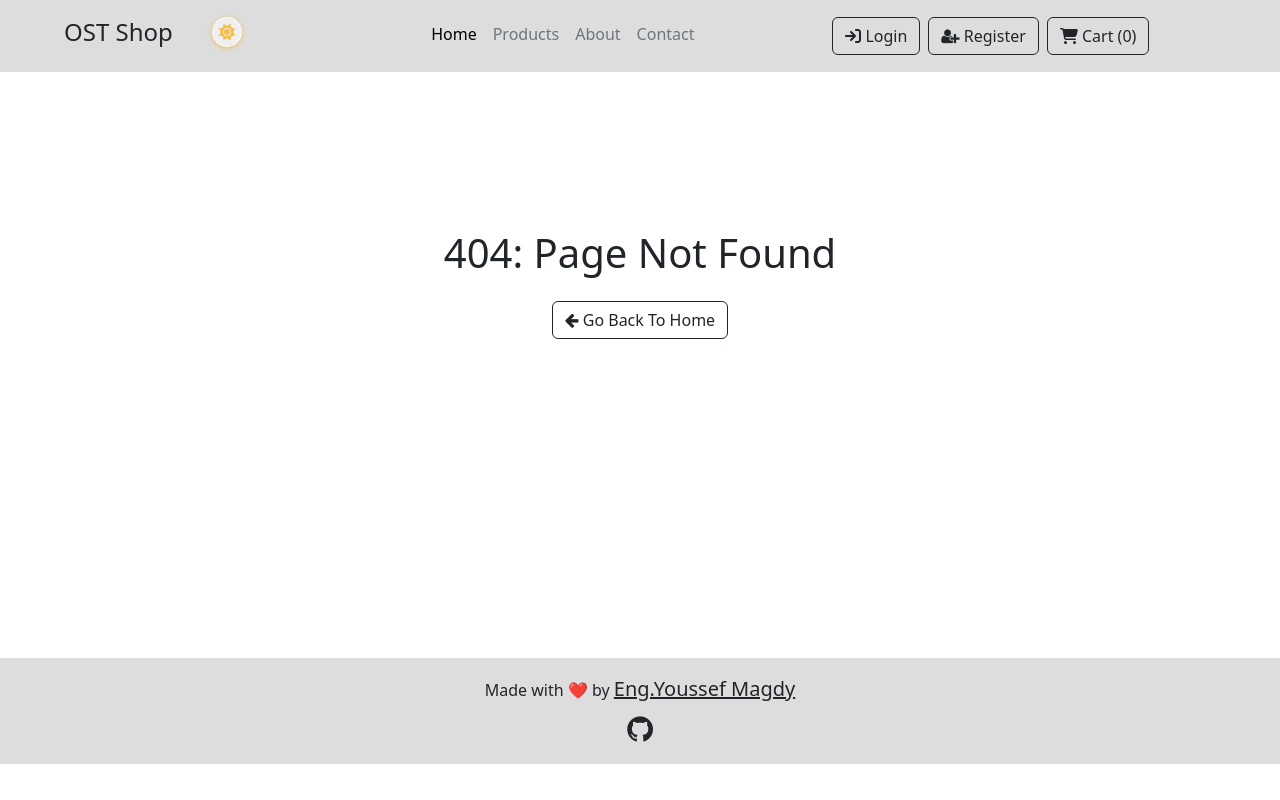
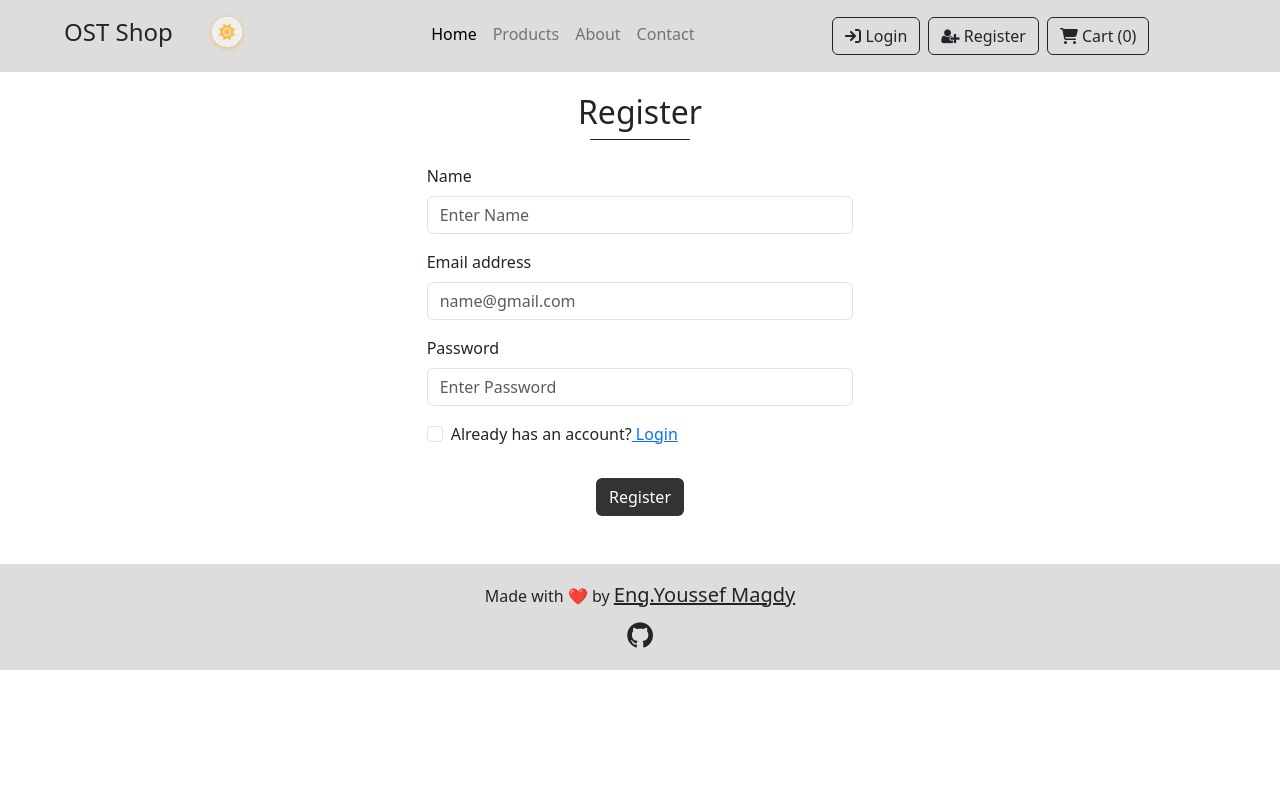
Before and after one commit to Youssef-Magdy-19/Ecommerce-Website, a React (Create React App) app: page /Ecommerce-Website/register in a window 1280 px wide. Before the commit this address had no page. Built offline with nearby package versions, Linux system fonts and the light colour scheme.

Commit message:
update url

```diff
--- a/package.json
+++ b/package.json
@@ -1,4 +1,5 @@
 {
+  "homepage": "https://Youssef-Magdy-19.github.io/Ecommerce-Website",
   "name": "youssefyahya",
   "version": "0.1.0",
   "private": true,
@@ -27,6 +28,8 @@
   },
   "scripts": {
     "start": "react-scripts start",
+    "predeploy": "npm run build",
+    "deploy": "gh-pages -d build",
     "build": "react-scripts build",
     "test": "react-scripts test",
     "eject": "react-scripts eject"
--- a/src/App.js
+++ b/src/App.js
@@ -24,15 +24,15 @@ function App() {
 
     <NavBar/>
     <Routes>
-      <Route path="/" element={<Home/>}/>
-      <Route path="/products" element={<Products/>}/>
-      <Route path="/about" element={<About/>}/>
-      <Route path="/login" element={<Login/>}/>
-      <Route path="/register" element={<Register/>}/>
-      <Route path="/contact" element={<Contact/>}/>
-      <Route path="/cart" element={<Cart/>}/>
-      <Route path="/checkout" element={<Check/>}/>
-      <Route path="/products/:id" element={<ProductBuy/>}/>
+      <Route path="/Ecommerce-Website/" element={<Home/>}/>
+      <Route path="/Ecommerce-Website/products" element={<Products/>}/>
+      <Route path="/Ecommerce-Website/about" element={<About/>}/>
+      <Route path="/Ecommerce-Website/login" element={<Login/>}/>
+      <Route path="/Ecommerce-Website/register" element={<Register/>}/>
+      <Route path="/Ecommerce-Website/contact" element={<Contact/>}/>
+      <Route path="/Ecommerce-Website/cart" element={<Cart/>}/>
+      <Route path="/Ecommerce-Website/checkout" element={<Check/>}/>
+      <Route path="/Ecommerce-Website/products/:id" element={<ProductBuy/>}/>
       <Route path="*" element={<PageNotFound/>}/>
     </Routes>
     <Footer/>
--- a/src/component/NavBar.jsx
+++ b/src/component/NavBar.jsx
@@ -56,19 +56,19 @@ function NavBar() {
             <div className="header-elements col-md-9 col-12 m-auto">
               <Navbar.Collapse id="basic-navbar-nav" >
                 <Nav className="nav m-auto text-center">
-                    <Link className={active === "home" ? "active links text-decoration-none ms-3 link-secondary" : "text-decoration-none ms-3 link-secondary links"}  onClick={()=>setactive("home")} to="/">Home</Link>
-                    <Link className={active === "products" ? "active links text-decoration-none ms-3 link-secondary" : "text-decoration-none ms-3 link-secondary links"} onClick={()=>setactive("products")} to="/products" >Products</Link>
-                    <Link className={active === "about" ? "active links text-decoration-none ms-3 link-secondary" : "text-decoration-none ms-3 link-secondary links"} onClick={()=>setactive("about")} to="/about" >About</Link>
-                    <Link className={active === "contact" ? "active links text-decoration-none ms-3 link-secondary" : "text-decoration-none ms-3 link-secondary links"} onClick={()=>setactive("contact")} to="/contact">Contact</Link>
+                    <Link className={active === "home" ? "active links text-decoration-none ms-3 link-secondary" : "text-decoration-none ms-3 link-secondary links"}  onClick={()=>setactive("home")} to="/Ecommerce-Website/">Home</Link>
+                    <Link className={active === "products" ? "active links text-decoration-none ms-3 link-secondary" : "text-decoration-none ms-3 link-secondary links"} onClick={()=>setactive("products")} to="/Ecommerce-Website/products" >Products</Link>
+                    <Link className={active === "about" ? "active links text-decoration-none ms-3 link-secondary" : "text-decoration-none ms-3 link-secondary links"} onClick={()=>setactive("about")} to="/Ecommerce-Website/about" >About</Link>
+                    <Link className={active === "contact" ? "active links text-decoration-none ms-3 link-secondary" : "text-decoration-none ms-3 link-secondary links"} onClick={()=>setactive("contact")} to="/Ecommerce-Website/contact">Contact</Link>
                 </Nav>
                 <div className="buttons d-flex justify-content-center">
-                  {currentUserInfo ? <Link to="/login" id="logout" className={active === "login" ? "active-btn  btn btn-outline-dark ms-2" : "btn btn-outline-dark ms-2"} onClick={()=>{ updateNavBar();
+                  {currentUserInfo ? <Link to="/Ecommerce-Website/login" id="logout" className={active === "login" ? "active-btn  btn btn-outline-dark ms-2" : "btn btn-outline-dark ms-2"} onClick={()=>{ updateNavBar();
                   setCurrentUserInfo(localStorage.setItem("currentUser",false));
                   setactive("logout")}}><FontAwesomeIcon icon={ARightFrom}/> Logout</Link> :
-                  <><Link to="/login" id="login"  className={active === "login" ? "active-btn  btn btn-outline-dark ms-2" : "btn btn-outline-dark ms-2"} onClick={()=>{setactive("login");}} ><FontAwesomeIcon icon={ARight} /> Login</Link>
-                    <Link to="/register" id="register" className={active === "register" ? "active-btn  btn btn-outline-dark ms-2" : "btn btn-outline-dark ms-2"} onClick={()=>setactive("register")}><i className="fa fa-user-plus mr-1"></i> Register</Link></>
+                  <><Link to="/Ecommerce-Website/login" id="login"  className={active === "login" ? "active-btn  btn btn-outline-dark ms-2" : "btn btn-outline-dark ms-2"} onClick={()=>{setactive("login");}} ><FontAwesomeIcon icon={ARight} /> Login</Link>
+                    <Link to="/Ecommerce-Website/register" id="register" className={active === "register" ? "active-btn  btn btn-outline-dark ms-2" : "btn btn-outline-dark ms-2"} onClick={()=>setactive("register")}><i className="fa fa-user-plus mr-1"></i> Register</Link></>
                   }
-                    <Link to="/cart" className={active === "cart" ? "active-btn  btn btn-outline-dark ms-2" : "btn btn-outline-dark ms-2"} onClick={()=>setactive("cart")}><FontAwesomeIcon icon={Cart} /> Cart ({state.length})</Link>
+                    <Link to="/Ecommerce-Website/cart" className={active === "cart" ? "active-btn  btn btn-outline-dark ms-2" : "btn btn-outline-dark ms-2"} onClick={()=>setactive("cart")}><FontAwesomeIcon icon={Cart} /> Cart ({state.length})</Link>
                 </div>
               </Navbar.Collapse>
             </div>
--- a/src/component/products.jsx
+++ b/src/component/products.jsx
@@ -77,7 +77,7 @@ const Products =()=>{
                                     <p className="products-price text-center">price : {pro.price} $</p>
                                     <hr />
                                     <div className="buttons-buy text-center pb-3">
-                                        <Link to={"/products/"+ pro.id} className="btn btn-dark me-3" >Buy Now</Link>
+                                        <Link to={"/Ecommerce-Website/products/"+ pro.id} className="btn btn-dark me-3" >Buy Now</Link>
                                         <button className="product-btn btn btn-dark m-1"id={pro.id}onClick={() => {
                                         toast.success("Added to cart");addProduct(pro )}}
                                         >Add to Cart</button>
--- a/src/pages/Login.jsx
+++ b/src/pages/Login.jsx
@@ -14,7 +14,7 @@ const Login =()=>{
             if(user.email && user.password != ""){
                 if(userInfo.email == user.email && userInfo.password == user.password){
                     toast.success("signed in")
-                    setTimeout(()=>window.location="/",2000)
+                    setTimeout(()=>window.location="/Ecommerce-Website/",2000)
                 }else{
                     toast.error("The Email or Password Is false")
                 }
@@ -41,7 +41,7 @@ const Login =()=>{
                 <div class="mb-3 form-check col-md-5 col-sm-7 col-10">
                     <input type="checkbox" class="form-check-input" id="exampleCheck1"/>
                     <label class="form-check-label" for="exampleCheck1">New Here? </label>
-                    <Link to="/register"> Register</Link>
+                    <Link to="/Ecommerce-Website/register"> Register</Link>
                 </div>
                 <div className="btn-login text-center mt-3">
                     <a  type="submit" class="btn-link btn btn-dark" onClick={()=>{check();localStorage.setItem("currentUser" , currentUserInfo === false ? true : false)}}>Login</a>
--- a/src/pages/Register.jsx
+++ b/src/pages/Register.jsx
@@ -14,7 +14,7 @@ const Register =()=>{
                 toast.success("signed up")
                 const userInfo = localStorage.setItem("userInfo", JSON.stringify(user))
                 const Name = localStorage.setItem("name" , JSON.stringify(user.name))
-                setTimeout(()=>window.location="/login",2000)
+                setTimeout(()=>window.location="/Ecommerce-Website/login",2000)
             }else{
                 toast.error("Enter full Data");
             }
@@ -41,7 +41,7 @@ const Register =()=>{
             <div class="mb-3 form-check col-md-5 col-sm-7 col-10">
                 <input type="checkbox" class="form-check-input" id="exampleCheck1"/>
                 <label class="form-check-label" for="exampleCheck1">Already has an account? </label>
-                <Link to="/login"> Login</Link>
+                <Link to="/Ecommerce-Website/login"> Login</Link>
             </div>
             <div className="btn-login text-center mt-3">
                 <Link  type="submit" class="btn-link btn btn-dark" onClick={()=>check()}>Register</Link>
--- a/src/pages/cart.jsx
+++ b/src/pages/cart.jsx
@@ -87,7 +87,7 @@ const Cart =()=>{
                                     <p>Total : </p>
                                     <p>{Math.floor(totalPrice) + 30}$</p>
                                 </div>
-                                <Link to="/checkout" className="btn btn-dark w-100">Go To Checkout</Link>
+                                <Link to="/Ecommerce-Website/checkout" className="btn btn-dark w-100">Go To Checkout</Link>
                             </div>
                         </div>
                     </div>
--- a/src/pages/contact.jsx
+++ b/src/pages/contact.jsx
@@ -1,8 +1,6 @@
 import React, { useState } from "react";
-import NavBar from "../component/NavBar";
-import Footer from "../component/Footer";
 import toast from "react-hot-toast";
-import { NavLink } from "react-router-dom";
+
 
 const Contact =()=>{
     const [user,setuser] = useState({
```
